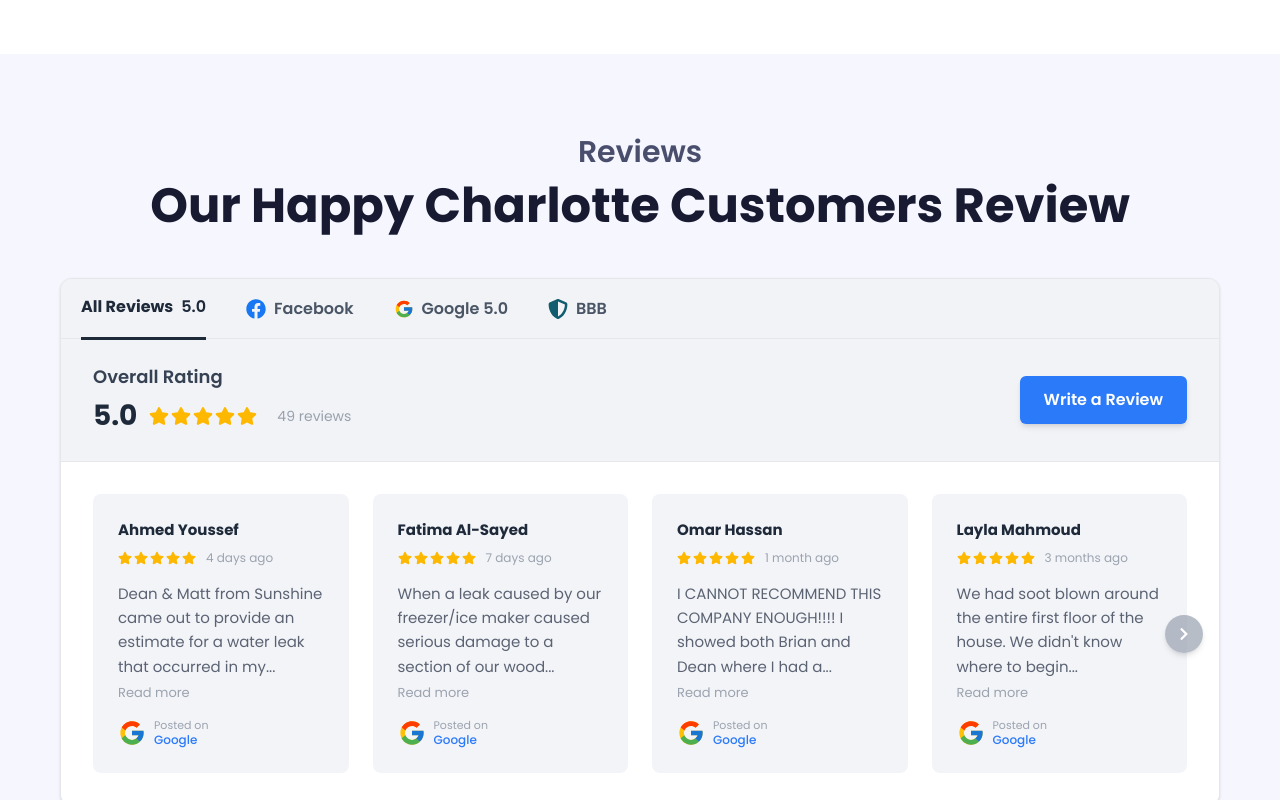
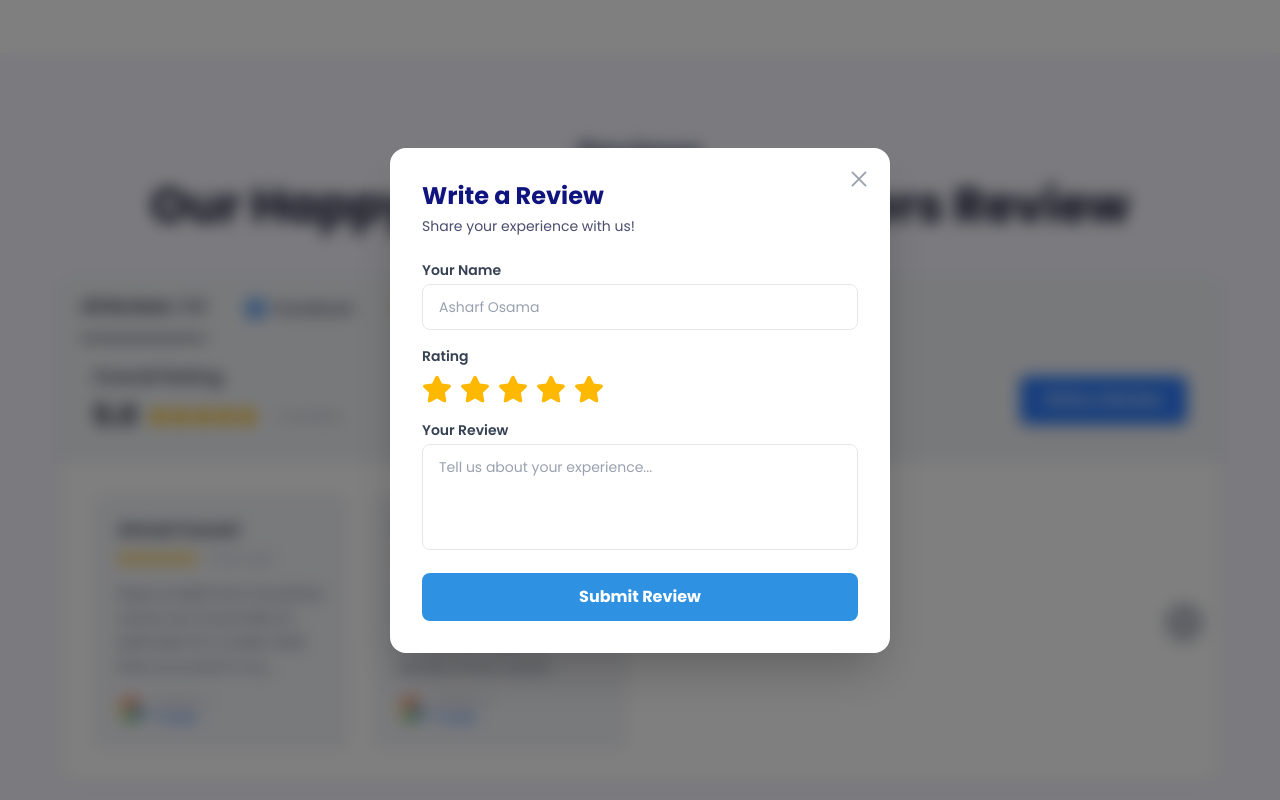
Before and after one commit to Asharf30/Community, a React (Vite) app: page / in a window 1280 px wide. Both pictures are taken after a click on the button "Write a Review". Shown: the part 3422-4222 px from the top of the page. Built offline with nearby package versions, Linux system fonts and the light colour scheme.

Commit message:
feat: implement review submission modal with local storage support

```diff
--- a/src/components/ReviewSection.jsx
+++ b/src/components/ReviewSection.jsx
@@ -2,8 +2,12 @@ import Container from "./Container";
 import { FaFacebook, FaStar, FaChevronRight } from "react-icons/fa";
 import { FaShieldHalved } from "react-icons/fa6";
 import { FcGoogle } from "react-icons/fc";
+import { IoCloseOutline } from "react-icons/io5";
+import { useState, useEffect } from "react";
 
-const reviewsData = [
+const LOCAL_STORAGE_KEY = "user_reviews";
+
+const HARDCODED_REVIEWS = [
   {
     name: "Ahmed Youssef",
     time: "4 days ago",
@@ -14,29 +18,78 @@ const reviewsData = [
     time: "7 days ago",
     text: "When a leak caused by our freezer/ice maker caused serious damage to a section of our wood...",
   },
-  {
-    name: "Omar Hassan",
-    time: "1 month ago",
-    text: "I CANNOT RECOMMEND THIS COMPANY ENOUGH!!!! I showed both Brian and Dean where I had a...",
-  },
-  {
-    name: "Layla Mahmoud",
-    time: "3 months ago",
-    text: "We had soot blown around the entire first floor of the house. We didn't know where to begin...",
-  }
 ];
 
 const ReviewSection = () => {
+  const [isModalOpen, setIsModalOpen] = useState(false);
+  const [reviews, setReviews] = useState(HARDCODED_REVIEWS);
+  const [formData, setFormData] = useState({
+    name: "",
+    rating: 5,
+    text: "",
+  });
+  const [formError, setFormError] = useState("");
+
+  useEffect(() => {
+    const savedReviews = localStorage.getItem(LOCAL_STORAGE_KEY);
+    if (savedReviews) {
+      const parsed = JSON.parse(savedReviews);
+      setReviews([...HARDCODED_REVIEWS, ...parsed]);
+    }
+  }, []);
+
+  const handleSubmit = () => {
+    if (!formData.name.trim() || !formData.text.trim()) {
+      setFormError("Please fill in all fields.");
+      return;
+    }
+    if (formData.text.trim().length < 10) {
+      setFormError("Review text must be at least 10 characters long.");
+      return;
+    }
+    const newReview = {
+      name: formData.name.trim(),
+      time: "Just now",
+      rating: formData.rating,
+      text: formData.text.trim(),
+      isUserReview: true, // علشان نميزه بـ badge
+    };
+
+    // ③ احفظ في localStorage (بس الريفيوهات اللي اليوزر كتبها)
+    const saved = localStorage.getItem(LOCAL_STORAGE_KEY);
+    const existing = saved ? JSON.parse(saved) : [];
+    const updated = [newReview, ...existing];
+    localStorage.setItem(LOCAL_STORAGE_KEY, JSON.stringify(updated));
+
+    // ④ حدّث الـ state عشان يظهر فوراً
+    setReviews([...HARDCODED_REVIEWS, ...updated]);
+
+    // ⑤ Reset وأقفل الـ Modal
+    setFormData({ name: "", rating: 5, text: "" });
+    setFormError("");
+    setIsModalOpen(false);
+  };
+
+  const handleClose = () => {
+    setIsModalOpen(false);
+    setFormData({ name: "", rating: 5, text: "" });
+    setFormError("");
+  };
+
   return (
     <div className="bg-[#F6F6FF] pt-20 pb-20 min-h-[800px]">
       <Container>
-        {/* Header Text */}
+        {/* Header */}
         <div className="flex justify-center items-center flex-col gap-3 mb-12">
-          <h2 className="text-3xl text-body-primary font-semibold text-center">Reviews</h2>
-          <h1 className="text-5xl font-bold text-center text-[#171A31]">Our Happy Charlotte Customers Review</h1>
+          <h2 className="text-3xl text-body-primary font-semibold text-center">
+            Reviews
+          </h2>
+          <h1 className="text-5xl font-bold text-center text-[#171A31]">
+            Our Happy Charlotte Customers Review
+          </h1>
         </div>
 
-        {/* Review Widget Container */}
+        {/* Review Widget */}
         <div className="bg-[#F8F9FB] rounded-xl overflow-hidden border border-gray-200 shadow-sm transition-shadow duration-500 hover:shadow-xl">
           {/* Tabs */}
           <div className="flex flex-wrap border-b border-gray-200 bg-[#F1F3F6] px-5 py-4 gap-6 md:gap-10">
@@ -54,19 +107,28 @@ const ReviewSection = () => {
             </div>
           </div>
 
-          {/* Overall Rating Section */}
+          {/* Overall Rating */}
           <div className="px-5 md:px-8 py-6 bg-[#F1F3F6] flex flex-col md:flex-row justify-between items-start md:items-center border-b border-gray-200 gap-4">
             <div>
-              <h3 className="text-gray-700 text-lg font-semibold">Overall Rating</h3>
+              <h3 className="text-gray-700 text-lg font-semibold">
+                Overall Rating
+              </h3>
               <div className="flex items-center gap-3 mt-1">
                 <span className="text-[28px] font-bold text-gray-800">5.0</span>
                 <div className="flex text-[#FFB800] text-xl gap-[2px]">
-                  <FaStar /><FaStar /><FaStar /><FaStar /><FaStar />
+                  {[...Array(5)].map((_, i) => (
+                    <FaStar key={i} />
+                  ))}
                 </div>
-                <span className="text-gray-400 text-sm ml-2">49 reviews</span>
+                <span className="text-gray-400 text-sm ml-2">
+                  {reviews.length} reviews
+                </span>
               </div>
             </div>
-            <button className="bg-[#2B7AFA] cursor-pointer hover:bg-[#1C63D4] text-white px-6 py-3 rounded-md font-semibold transition-all duration-300 shadow-md hover:shadow-xl hover:-translate-y-1 active:scale-95 whitespace-nowrap">
+            <button
+              onClick={() => setIsModalOpen(true)}
+              className="bg-[#2B7AFA] cursor-pointer hover:bg-[#1C63D4] text-white px-6 py-3 rounded-md font-semibold transition-all duration-300 shadow-md hover:shadow-xl hover:-translate-y-1 active:scale-95 whitespace-nowrap"
+            >
               Write a Review
             </button>
           </div>
@@ -74,41 +136,147 @@ const ReviewSection = () => {
           {/* Reviews Grid */}
           <div className="p-5 md:p-8 bg-white relative">
             <div className="grid grid-cols-1 md:grid-cols-2 lg:grid-cols-4 gap-6">
-              {reviewsData.map((review, index) => (
+              {reviews.map((review, index) => (
                 <div
                   key={index}
                   className="bg-[#F3F4F8] p-6 rounded-lg transition-all duration-300 hover:-translate-y-2 hover:shadow-[0_15px_30px_rgba(0,0,0,0.1)] hover:bg-white border border-transparent hover:border-gray-200 cursor-pointer flex flex-col h-full"
                 >
-                  <h4 className="font-bold text-gray-800 text-[15px]">{review.name}</h4>
+                  <div className="flex items-center justify-between">
+                    <h4 className="font-bold text-gray-800 text-[15px]">
+                      {review.name}
+                    </h4>
+                    {review.isUserReview && (
+                      <span className="text-[10px] bg-primary text-white px-2 py-[2px] rounded-full">
+                        You
+                      </span>
+                    )}
+                  </div>
                   <div className="flex gap-[2px] text-[#FFB800] mt-2 mb-1 items-center">
-                    <FaStar className="text-[14px]" /><FaStar className="text-[14px]" /><FaStar className="text-[14px]" /><FaStar className="text-[14px]" /><FaStar className="text-[14px]" />
-                    <span className="text-[#9BA3AF] text-xs ml-2">{review.time}</span>
+                    {[...Array(review.rating || 5)].map((_, i) => (
+                      <FaStar key={i} className="text-[14px]" />
+                    ))}
+                    <span className="text-[#9BA3AF] text-xs ml-2">
+                      {review.time}
+                    </span>
                   </div>
                   <p className="text-[#5B6373] text-[15px] mt-3 leading-relaxed flex-grow">
                     {review.text}
                   </p>
-                  <a href="#" className="text-[#9BA3AF] text-[13px] hover:text-gray-600 mt-1 mb-4 inline-block transition-colors">
-                    Read more
-                  </a>
-
-                  <div className="flex items-center gap-2 mt-auto">
+                  <div className="flex items-center gap-2 mt-auto pt-4">
                     <FcGoogle className="text-[28px]" />
                     <span className="text-[11px] text-[#9BA3AF] leading-tight">
-                      Posted on<br/>
-                      <span className="text-[#2B7AFA] font-medium text-[12px]">Google</span>
+                      Posted on
+                      <br />
+                      <span className="text-[#2B7AFA] font-medium text-[12px]">
+                        Google
+                      </span>
                     </span>
                   </div>
                 </div>
               ))}
             </div>
 
-            {/* Right Arrow (Slider style) */}
             <div className="absolute right-2 md:right-4 top-1/2 -translate-y-1/2 bg-gray-400/70 hover:bg-gray-600 text-white p-3 rounded-full cursor-pointer transition-all duration-300 shadow-md active:scale-90 hover:shadow-lg z-10 hidden md:flex">
               <FaChevronRight className="text-sm" />
             </div>
           </div>
         </div>
       </Container>
+
+      {/* ===== MODAL ===== */}
+      {isModalOpen && (
+        <div
+          className="fixed inset-0 z-[999] flex items-center justify-center bg-black/50 backdrop-blur-sm px-4"
+          onClick={handleClose} // الضغط على الخلفية يقفل
+        >
+          <div
+            className="bg-white rounded-2xl shadow-2xl w-full max-w-[500px] p-8 relative animate-[fadeInUp_0.3s_ease]"
+            onClick={(e) => e.stopPropagation()} // منع الإغلاق لو ضغطت جوا
+          >
+            {/* Close Button */}
+            <button
+              onClick={handleClose}
+              className="absolute top-4 right-4 text-gray-400 hover:text-gray-700 text-3xl transition-colors duration-200 cursor-pointer"
+            >
+              <IoCloseOutline />
+            </button>
+
+            <h2 className="text-2xl font-bold text-heading mb-1">
+              Write a Review
+            </h2>
+            <p className="text-body-primary text-sm mb-6">
+              Share your experience with us!
+            </p>
+
+            {/* Name */}
+            <div className="mb-4">
+              <label className="block text-sm font-semibold text-gray-700 mb-1">
+                Your Name
+              </label>
+              <input
+                type="text"
+                placeholder="Asharf Osama"
+                value={formData.name}
+                onChange={(e) =>
+                  setFormData({ ...formData, name: e.target.value })
+                }
+                className="w-full border border-gray-200 rounded-lg px-4 py-3 text-sm text-body-primary placeholder:text-gray-400 focus:outline-none focus:border-primary focus:shadow-md transition-all duration-300"
+              />
+            </div>
+
+            {/* Rating Stars */}
+            <div className="mb-4">
+              <label className="block text-sm font-semibold text-gray-700 mb-2">
+                Rating
+              </label>
+              <div className="flex gap-2">
+                {[1, 2, 3, 4, 5].map((star) => (
+                  <button
+                    key={star}
+                    onClick={() => setFormData({ ...formData, rating: star })}
+                    className={`text-3xl transition-all duration-200 hover:scale-125 cursor-pointer ${
+                      star <= formData.rating
+                        ? "text-[#FFB800]"
+                        : "text-gray-300"
+                    }`}
+                  >
+                    <FaStar />
+                  </button>
+                ))}
+              </div>
+            </div>
+
+            {/* Review Text */}
+            <div className="mb-4">
+              <label className="block text-sm font-semibold text-gray-700 mb-1">
+                Your Review
+              </label>
+              <textarea
+                rows={4}
+                placeholder="Tell us about your experience..."
+                value={formData.text}
+                onChange={(e) =>
+                  setFormData({ ...formData, text: e.target.value })
+                }
+                className="w-full border border-gray-200 rounded-lg px-4 py-3 text-sm text-body-primary placeholder:text-gray-400 focus:outline-none focus:border-primary focus:shadow-md transition-all duration-300 resize-none"
+              />
+            </div>
+
+            {/* Error */}
+            {formError && (
+              <p className="text-red-500 text-sm mb-3">{formError}</p>
+            )}
+
+            {/* Submit */}
+            <button
+              onClick={handleSubmit}
+              className="w-full bg-primary text-white font-bold py-3 rounded-lg hover:bg-[#1a7acc] hover:shadow-lg hover:-translate-y-1 transition-all duration-300 active:scale-95 cursor-pointer"
+            >
+              Submit Review
+            </button>
+          </div>
+        </div>
+      )}
     </div>
   );
 };
```
